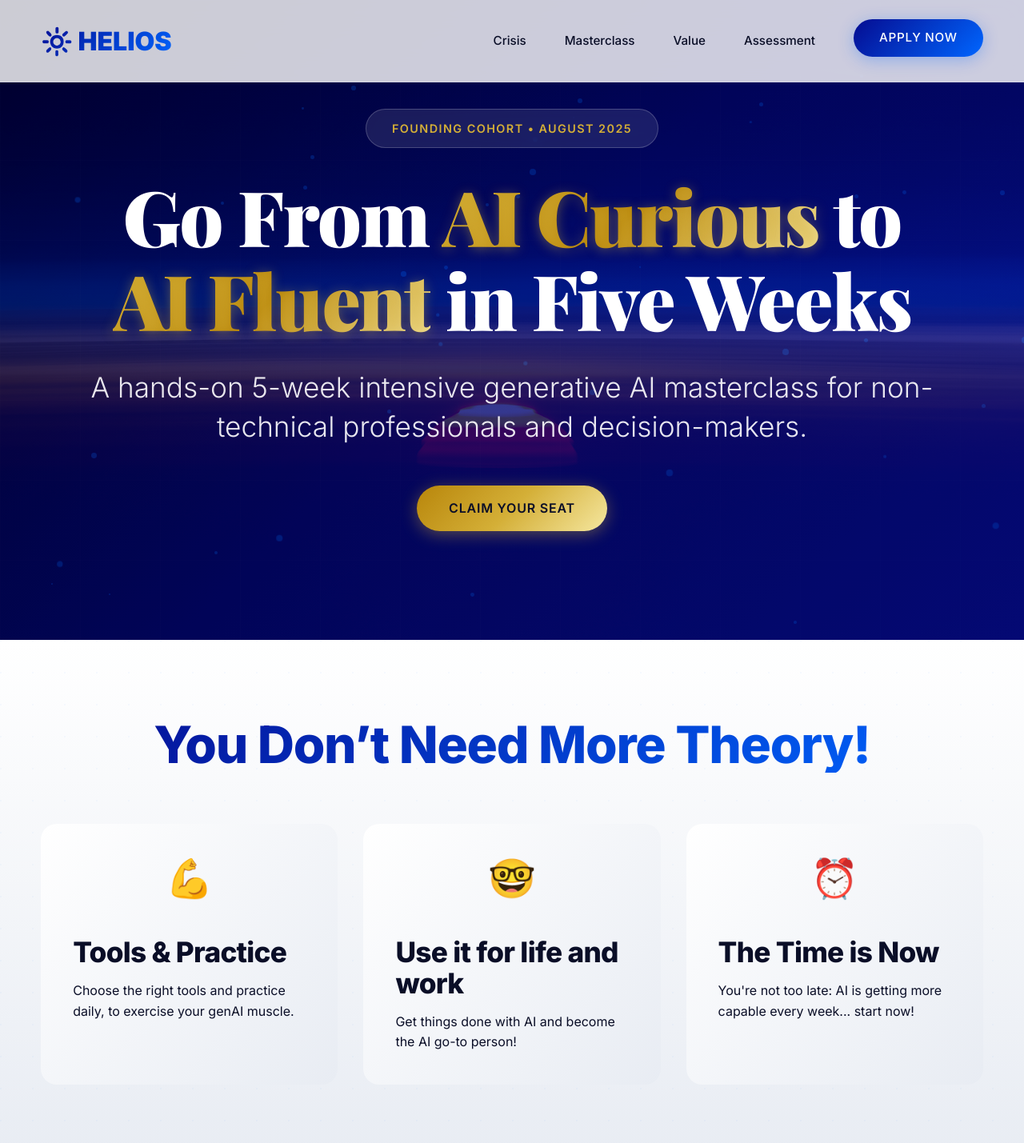
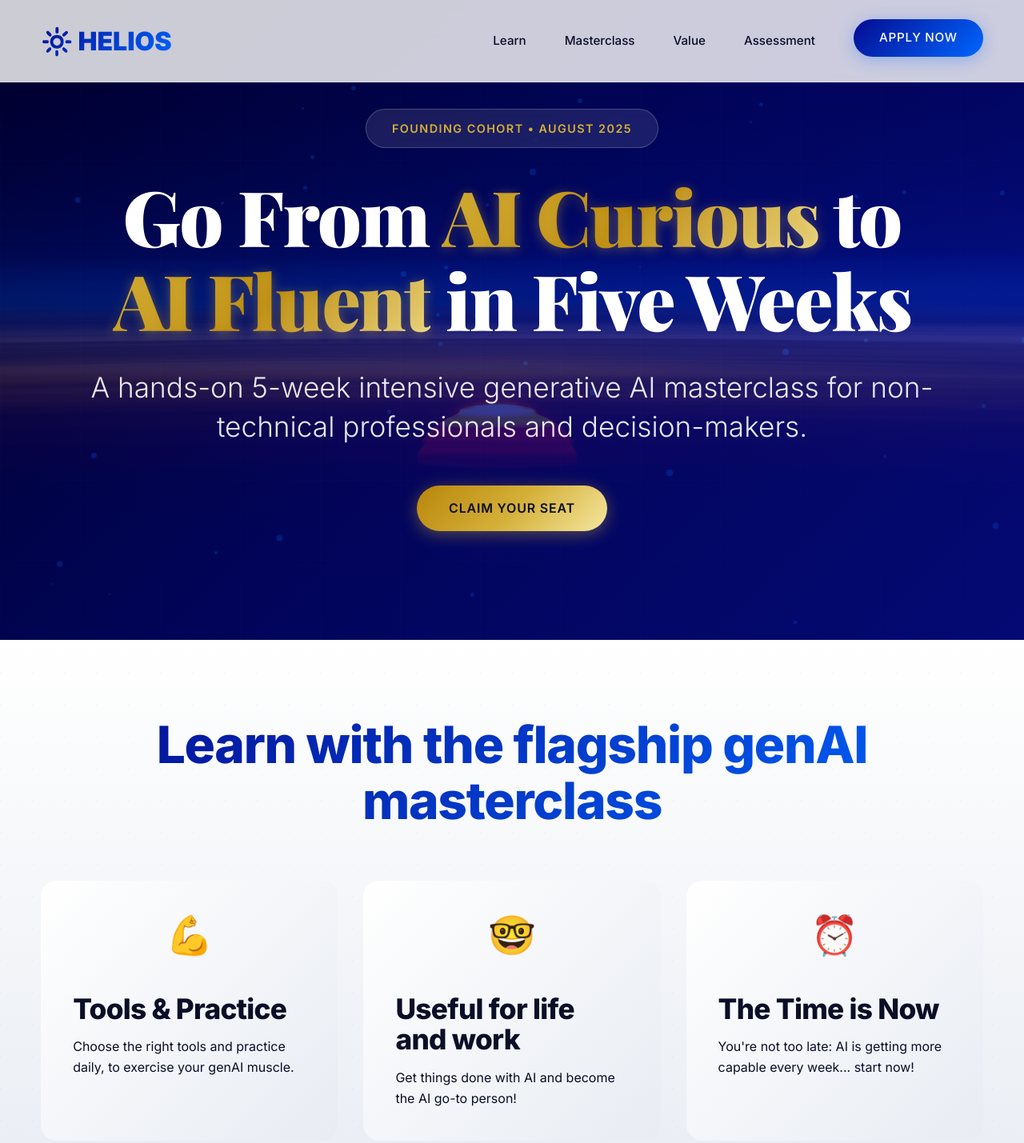
Before and after one commit to victordelrosal/helios-landing, a plain HTML site: page index.html in a window 1280 px wide. Shown: the top 1429 px of the page at 80% size. Drawn offline with nearby package versions, Linux system fonts and the light colour scheme; animation ran at ten frames a second.

Commit message:
crisis to learn

```diff
--- a/index.html
+++ b/index.html
@@ -1157,7 +1157,7 @@ section{
   <nav class="nav">
     <div class="logo">🔆 HELIOS</div>
     <ul class="nav-links">
-      <li><a href="#about">Crisis</a></li>
+      <li><a href="#about">Learn</a></li>
       <li><a href="#program">Masterclass</a></li>
       <li><a href="#value">Value</a></li>
       <li><a href="#self-assess">Assessment</a></li>
@@ -1183,12 +1183,12 @@ section{
   </div>
 </section>
 
-<!-- Crisis Section -->
+<!-- Learn Section -->
 <section class="section section-light" id="about">
   <div class="section-pattern"></div>
   <div class="container">
     <div class="text-center mb-4 fade-in">
-      <h2 class="gradient-text">You Don’t Need More Theory!</h2>
+      <h2 class="gradient-text">Learn with the flagship genAI masterclass</h2>
       <p class="lead">
 
       </p>
@@ -1202,7 +1202,7 @@ section{
       </div>
       <div class="feature-card fade-in">
         <div class="card-icon">🤓</div>
-        <h3>Use it for life and work</h3>
+        <h3>Useful for life and work</h3>
         <p>Get things done with AI and become the AI go-to person!</p>
       </div>
       <div class="feature-card slide-in-right">
```
